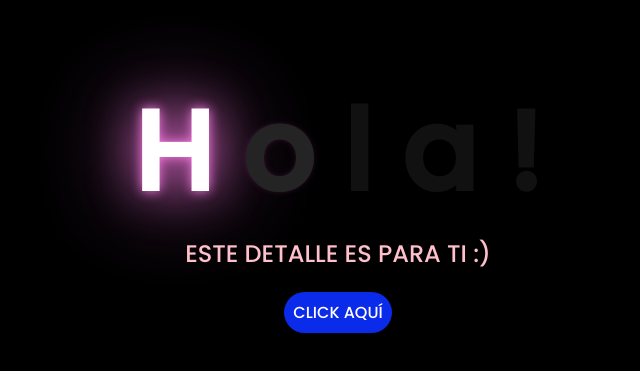
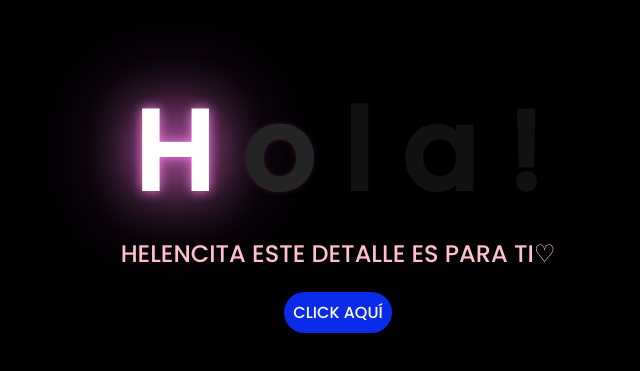
Before and after one commit to davidsito522/14-07-helen-y-juan, a plain HTML site: page index.html in a window 1280 px wide. Shown: the part 135-506 px from the top of the page, without its empty margins (310-950 px from the left). Drawn offline with Linux system fonts and the light colour scheme.

Commit message:
Update index.html

```diff
--- a/index.html
+++ b/index.html
@@ -19,7 +19,7 @@
         <span>!</span>
     </div>
     <div class="description">
-        <span>ESTE DETALLE ES PARA TI :)</span>
+        <span>HELENCITA ESTE DETALLE ES PARA TI♡</span>
     </div>
     <div class="button">
         <button class="botones">
```
